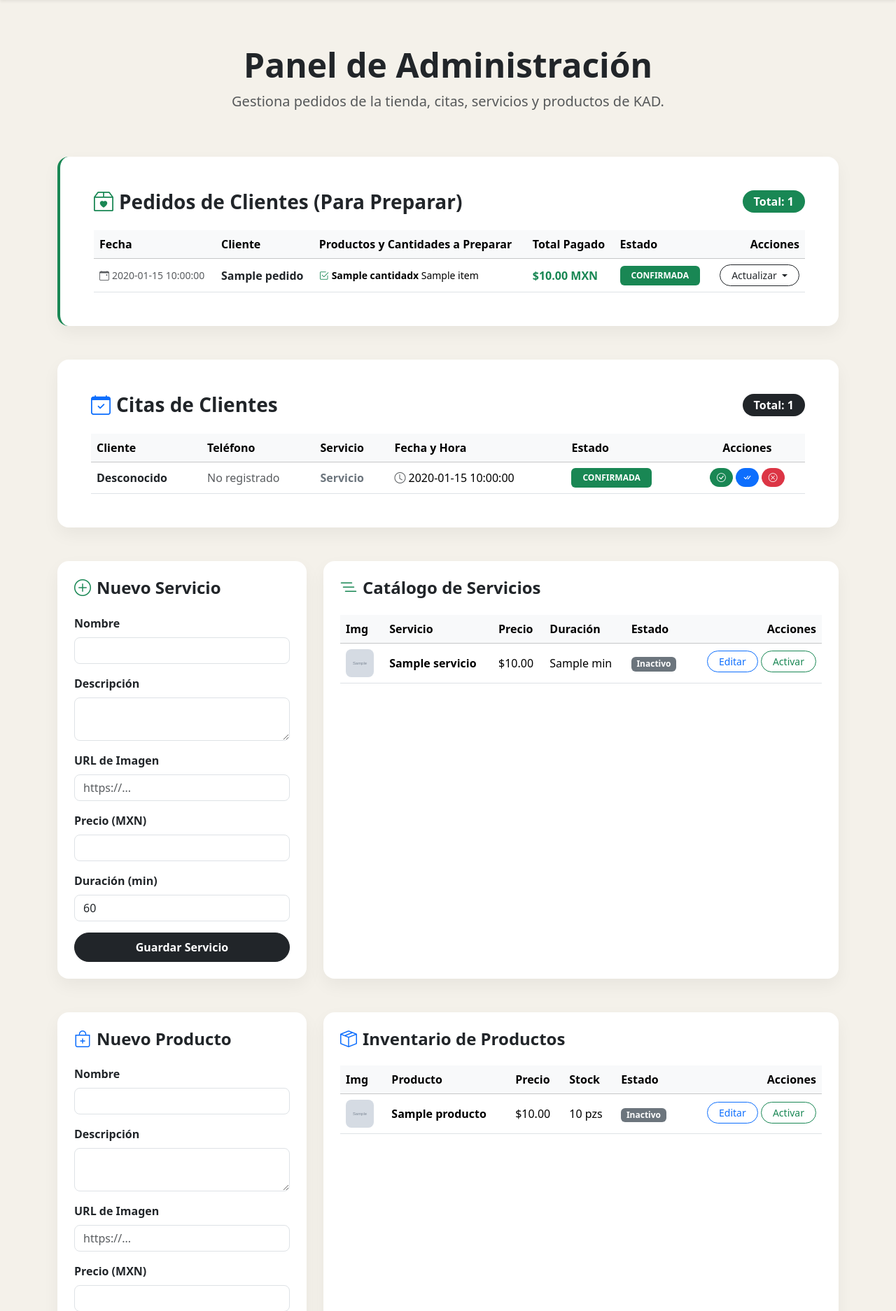
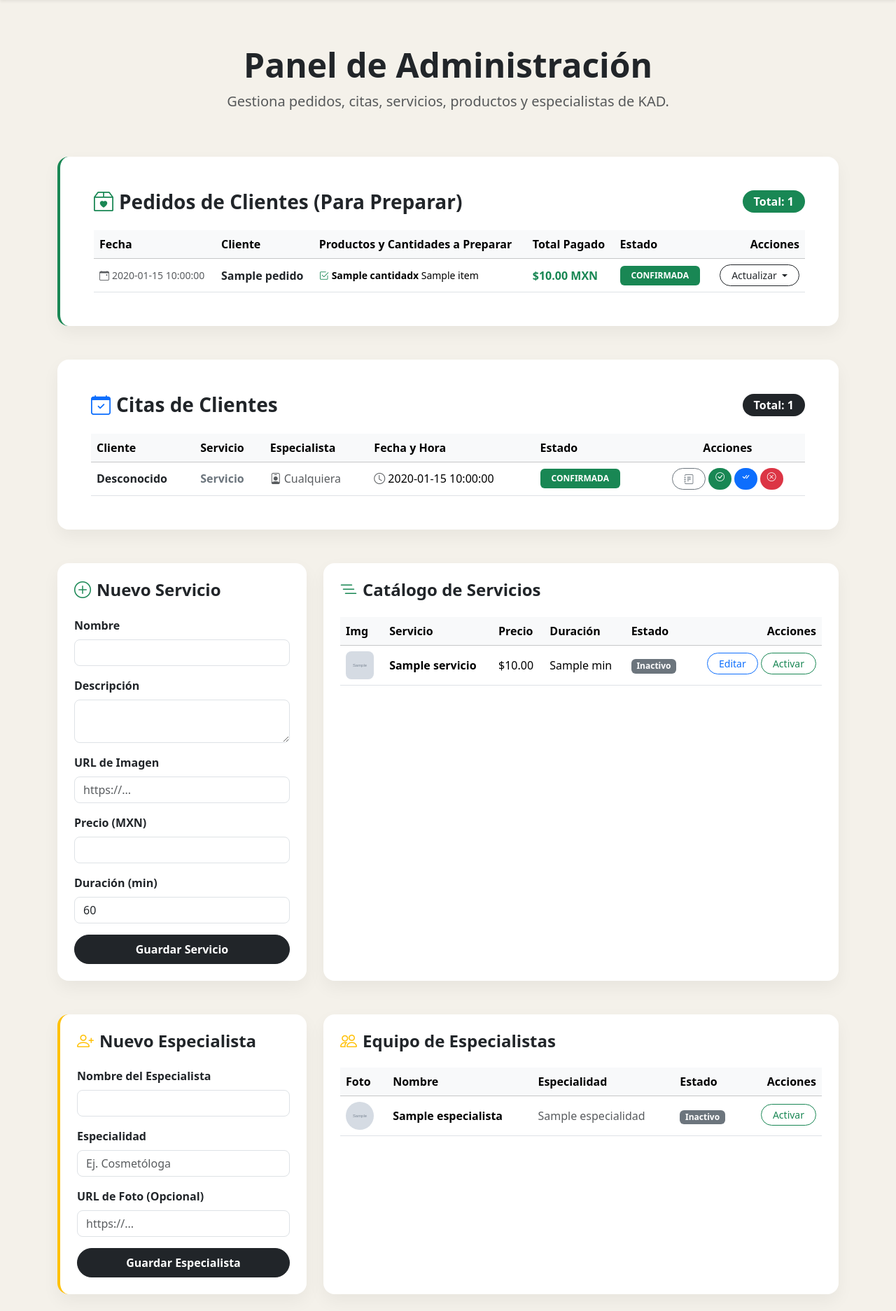
Before and after one commit to rodrigueztuyubkevin-svg/ESTETICA, a Flask app: page /admin in a window 1280 px wide. Shown: the part 78-1952 px from the top of the page at 70% size. Run offline with Flask 3, Linux system fonts and the light colour scheme; a user stored in the database is signed in; tables that the repository leaves empty hold one stand-in row (values such as "Sample post"); grey boxes marked "Sample" are stand-in pictures; a database or web service that is not in the repository returns one stand-in record (values such as "Sample title").

Commit message:
panel admin

```diff
--- a/app.py
+++ b/app.py
@@ -1,6 +1,6 @@
 import os
 from datetime import datetime, date
-from flask import Flask, render_template, request, redirect, url_for, session, flash, render_template_string
+from flask import Flask, render_template, request, redirect, url_for, session, flash
 from werkzeug.security import generate_password_hash, check_password_hash
 from functools import wraps
 from pymongo import MongoClient
@@ -367,7 +367,7 @@ def agendar():
         servicios.append(s)
 
     try:
-        especialistas_raw = list(db.especialistas.find({}))
+        especialistas_raw = list(db.especialistas.find({"$or": [{"activo": 1}, {"activo": {"$exists": False}}]}))
     except Exception:
         especialistas_raw = []
     especialistas = []
@@ -458,8 +458,14 @@ def admin_panel():
         catalogo = []
         productos = []
         pedidos = []
+        especialistas = [] # <-- NUEVO
 
         try:
+            # Cargar especialistas
+            for esp in db.especialistas.find({}):
+                esp['id'] = str(esp['_id'])
+                especialistas.append(esp)
+
             for c in db.citas.find({}):
                 u_id = c.get("usuario_id")
                 u = None
@@ -478,13 +484,25 @@ def admin_panel():
                     except Exception:
                         pass
 
+                # Buscar el especialista de la cita
+                esp_cita = None
+                esp_id = c.get("especialista_id")
+                if esp_id:
+                    try:
+                        esp_obj = ObjectId(esp_id) if not isinstance(esp_id, ObjectId) else esp_id
+                        esp_cita = db.especialistas.find_one({"_id": esp_obj})
+                    except Exception:
+                        pass
+
                 citas.append({
                     "id": str(c["_id"]),
                     "fecha_hora": c.get("fecha_hora", "Sin fecha"),
                     "estado": c.get("estado", "pendiente"),
                     "cliente_nombre": u["nombre"] if u and "nombre" in u else "Desconocido",
                     "telefono": u.get("telefono", "") if u else "",
-                    "servicio_nombre": s["nombre"] if s and "nombre" in s else "Servicio"
+                    "servicio_nombre": s["nombre"] if s and "nombre" in s else "Servicio",
+                    "especialista_nombre": esp_cita["nombre"] if esp_cita and "nombre" in esp_cita else "Cualquiera",
+                    "notas_cliente": c.get("notas_cliente", "Sin notas") # <-- NUEVO
                 })
         except Exception as e:
             print(f"Error procesando citas: {e}")
@@ -510,11 +528,46 @@ def admin_panel():
         except Exception as e:
             print(f"Error procesando pedidos: {e}")
 
-        return render_template('admin.html', citas=citas, catalogo=catalogo, productos=productos, pedidos=pedidos)
+        return render_template('admin.html', citas=citas, catalogo=catalogo, productos=productos, pedidos=pedidos, especialistas=especialistas)
 
     except Exception as e:
         error_msg = traceback.format_exc()
         return f"<h3>Ocurrió un error en el servidor (500):</h3><pre>{error_msg}</pre>", 500
+
+# --- RUTAS DE ESPECIALISTAS (NUEVAS) ---
+@app.route('/admin/especialista/nuevo', methods=['POST'])
+@admin_required
+def agregar_especialista():
+    nombre = request.form.get('nombre', '').strip()
+    especialidad = request.form.get('especialidad', '').strip()
+    imagen_url = request.form.get('imagen_url', '').strip()
+
+    if nombre:
+        nuevo_especialista = {
+            "nombre": nombre,
+            "especialidad": especialidad,
+            "imagen_url": imagen_url if imagen_url else "https://images.unsplash.com/photo-1595152772835-219674b2a8a6?auto=format&fit=crop&w=600&q=80",
+            "activo": 1
+        }
+        db.especialistas.insert_one(nuevo_especialista)
+        flash('Especialista agregado correctamente.', 'success')
+    else:
+        flash('El nombre del especialista es obligatorio.', 'danger')
+    return redirect(url_for('admin_panel'))
+
+@app.route('/admin/especialista/estado/<especialista_id>')
+@admin_required
+def cambiar_estado_especialista(especialista_id):
+    try:
+        esp = db.especialistas.find_one({"_id": ObjectId(especialista_id)})
+        if esp:
+            nuevo_estado = 0 if esp.get("activo", 1) == 1 else 1
+            db.especialistas.update_one({"_id": ObjectId(especialista_id)}, {"$set": {"activo": nuevo_estado}})
+            flash('Estado del especialista actualizado.', 'info')
+    except Exception:
+        pass
+    return redirect(url_for('admin_panel'))
+# ---------------------------------------
 
 @app.route('/admin/pedido/estado/<pedido_id>/<estado>')
 @admin_required
--- a/templates/admin.html
+++ b/templates/admin.html
@@ -16,7 +16,7 @@
     <div class="row mb-5 text-center">
         <div class="col-12">
             <h1 class="fw-bold text-dark display-5">Panel de Administración</h1>
-            <p class="text-muted fs-5">Gestiona pedidos de la tienda, citas, servicios y productos de KAD.</p>
+            <p class="text-muted fs-5">Gestiona pedidos, citas, servicios, productos y especialistas de KAD.</p>
         </div>
     </div>
 
@@ -71,7 +71,6 @@
                                                 Actualizar
                                             </button>
                                             <ul class="dropdown-menu shadow">
-                                                <!-- ENLACES CORREGIDOS -->
                                                 <li><a class="dropdown-item text-warning fw-semibold" href="{{ url_for('cambiar_estado_pedido', pedido_id=ped.id, estado='pendiente de preparación') }}">Pendiente</a></li>
                                                 <li><a class="dropdown-item text-info fw-semibold" href="{{ url_for('cambiar_estado_pedido', pedido_id=ped.id, estado='en camino') }}">En Camino / Listo</a></li>
                                                 <li><a class="dropdown-item text-success fw-semibold" href="{{ url_for('cambiar_estado_pedido', pedido_id=ped.id, estado='entregado') }}">Entregado</a></li>
@@ -106,24 +105,55 @@
                     <div class="table-responsive">
                         <table class="table table-hover align-middle mb-0">
                             <thead class="table-light">
-                                <tr><th>Cliente</th><th>Teléfono</th><th>Servicio</th><th>Fecha y Hora</th><th>Estado</th><th class="text-center">Acciones</th></tr>
+                                <tr><th>Cliente</th><th>Servicio</th><th>Especialista</th><th>Fecha y Hora</th><th>Estado</th><th class="text-center">Acciones</th></tr>
                             </thead>
                             <tbody>
                                 {% for cita in citas %}
                                 <tr>
-                                    <td class="fw-bold text-dark">{{ cita.cliente_nombre }}</td>
-                                    <td class="text-muted">{{ cita.telefono if cita.telefono else 'No registrado' }}</td>
+                                    <td class="fw-bold text-dark">
+                                        {{ cita.cliente_nombre }}<br>
+                                        <small class="text-muted fw-normal">{{ cita.telefono }}</small>
+                                    </td>
                                     <td class="fw-semibold text-secondary">{{ cita.servicio_nombre }}</td>
+                                    <td class="text-muted"><i class="bi bi-person-badge me-1"></i>{{ cita.especialista_nombre }}</td>
                                     <td><i class="bi bi-clock me-1 text-muted"></i>{{ cita.fecha_hora }}</td>
                                     <td><span class="badge bg-{{ 'success' if cita.estado == 'confirmada' else ('danger' if cita.estado == 'cancelada' else 'warning text-dark') }} text-uppercase px-3 py-2">{{ cita.estado }}</span></td>
                                     <td class="text-center">
                                         <div class="d-flex justify-content-center gap-1">
+                                            <!-- Botón para ver notas (Modal) -->
+                                            <button class="btn btn-sm btn-outline-secondary rounded-pill px-3" data-bs-toggle="modal" data-bs-target="#detalleCita{{ cita.id }}" title="Ver Notas del Cliente">
+                                                <i class="bi bi-journal-text"></i>
+                                            </button>
+
                                             <a href="{{ url_for('cambiar_estado_cita', cita_id=cita.id, estado='confirmada') }}" class="btn-action-success" title="Confirmar"><i class="bi bi-check-circle"></i></a>
                                             <a href="{{ url_for('cambiar_estado_cita', cita_id=cita.id, estado='completada') }}" class="btn-action-primary" title="Completar"><i class="bi bi-check-all"></i></a>
                                             <a href="{{ url_for('cambiar_estado_cita', cita_id=cita.id, estado='cancelada') }}" class="btn-action-danger" title="Cancelar"><i class="bi bi-x-circle"></i></a>
                                         </div>
                                     </td>
                                 </tr>
+
+                                <!-- Modal Detalles de la Cita -->
+                                <div class="modal fade" id="detalleCita{{ cita.id }}" tabindex="-1">
+                                    <div class="modal-dialog">
+                                        <div class="modal-content rounded-4 p-3">
+                                            <div class="modal-header border-0">
+                                                <h5 class="fw-bold"><i class="bi bi-journal-medical me-2"></i>Detalles de la Cita</h5>
+                                                <button type="button" class="btn-close" data-bs-dismiss="modal"></button>
+                                            </div>
+                                            <div class="modal-body text-start">
+                                                <p><strong>Cliente:</strong> {{ cita.cliente_nombre }}</p>
+                                                <p><strong>Servicio:</strong> {{ cita.servicio_nombre }}</p>
+                                                <p><strong>Especialista:</strong> {{ cita.especialista_nombre }}</p>
+                                                <p><strong>Fecha:</strong> {{ cita.fecha_hora }}</p>
+                                                <hr>
+                                                <p class="mb-0"><strong><i class="bi bi-chat-left-text me-1"></i>Notas del Cliente:</strong></p>
+                                                <div class="bg-light p-3 rounded-3 mt-2">
+                                                    {{ cita.notas_cliente if cita.notas_cliente else 'El cliente no dejó notas adicionales.' }}
+                                                </div>
+                                            </div>
+                                        </div>
+                                    </div>
+                                </div>
                                 {% endfor %}
                             </tbody>
                         </table>
@@ -135,7 +165,7 @@
         </div>
     </div>
 
-    <!-- SECCIÓN SERVICIOS Y PRODUCTOS (CRUD) -->
+    <!-- SECCIÓN SERVICIOS -->
     <div class="row g-4 mb-5">
         <div class="col-lg-4">
             <div class="card admin-card p-4 h-100">
@@ -173,8 +203,7 @@
                                         </a>
                                     </td>
                                 </tr>
-
-                                <!-- Modal Editar -->
+                                <!-- Modal Editar Servicio -->
                                 <div class="modal fade" id="editServicio{{ s.id }}" tabindex="-1">
                                     <div class="modal-dialog">
                                         <div class="modal-content rounded-4 p-3">
@@ -198,6 +227,51 @@
                     </div>
                 {% else %}
                     <p class="text-muted text-center py-4">No hay servicios.</p>
+                {% endif %}
+            </div>
+        </div>
+    </div>
+
+    <!-- SECCIÓN ESPECIALISTAS (NUEVA) -->
+    <div class="row g-4 mb-5">
+        <div class="col-lg-4">
+            <div class="card admin-card p-4 h-100 border-start border-warning border-4">
+                <h4 class="fw-bold mb-4 text-dark"><i class="bi bi-person-plus text-warning me-2"></i>Nuevo Especialista</h4>
+                <form action="{{ url_for('agregar_especialista') }}" method="POST">
+                    <div class="mb-3"><label class="form-label fw-semibold">Nombre del Especialista</label><input type="text" class="form-control rounded-3" name="nombre" required></div>
+                    <div class="mb-3"><label class="form-label fw-semibold">Especialidad</label><input type="text" class="form-control rounded-3" name="especialidad" placeholder="Ej. Cosmetóloga"></div>
+                    <div class="mb-3"><label class="form-label fw-semibold">URL de Foto (Opcional)</label><input type="url" class="form-control rounded-3" name="imagen_url" placeholder="https://..."></div>
+                    <button type="submit" class="btn btn-dark w-100 py-2 rounded-pill fw-bold">Guardar Especialista</button>
+                </form>
+            </div>
+        </div>
+
+        <div class="col-lg-8">
+            <div class="card admin-card p-4 h-100">
+                <h4 class="fw-bold mb-4 text-dark"><i class="bi bi-people text-warning me-2"></i>Equipo de Especialistas</h4>
+                {% if especialistas and especialistas|length > 0 %}
+                    <div class="table-responsive">
+                        <table class="table table-hover align-middle mb-0">
+                            <thead class="table-light"><tr><th>Foto</th><th>Nombre</th><th>Especialidad</th><th>Estado</th><th class="text-end">Acciones</th></tr></thead>
+                            <tbody>
+                                {% for esp in especialistas %}
+                                <tr>
+                                    <td><img src="{{ esp.imagen_url }}" class="rounded-circle object-fit-cover" width="40" height="40" alt="img"></td>
+                                    <td class="fw-bold">{{ esp.nombre }}</td>
+                                    <td class="text-muted">{{ esp.especialidad }}</td>
+                                    <td><span class="badge bg-{{ 'success' if esp.get('activo', 1) == 1 else 'secondary' }}">{{ 'Activo' if esp.get('activo', 1) == 1 else 'Inactivo' }}</span></td>
+                                    <td class="text-end">
+                                        <a href="{{ url_for('cambiar_estado_especialista', especialista_id=esp.id) }}" class="btn btn-sm btn-outline-{{ 'danger' if esp.get('activo', 1) == 1 else 'success' }} rounded-pill px-3 mb-1">
+                                            {{ 'Desactivar' if esp.get('activo', 1) == 1 else 'Activar' }}
+                                        </a>
+                                    </td>
+                                </tr>
+                                {% endfor %}
+                            </tbody>
+                        </table>
+                    </div>
+                {% else %}
+                    <p class="text-muted text-center py-4">Aún no hay especialistas registrados. Agrega uno a la izquierda.</p>
                 {% endif %}
             </div>
         </div>
@@ -241,8 +315,7 @@
                                         </a>
                                     </td>
                                 </tr>
-
-                                <!-- Modal Editar -->
+                                <!-- Modal Editar Producto -->
                                 <div class="modal fade" id="editProd{{ p.id }}" tabindex="-1">
                                     <div class="modal-dialog">
                                         <div class="modal-content rounded-4 p-3">
```
